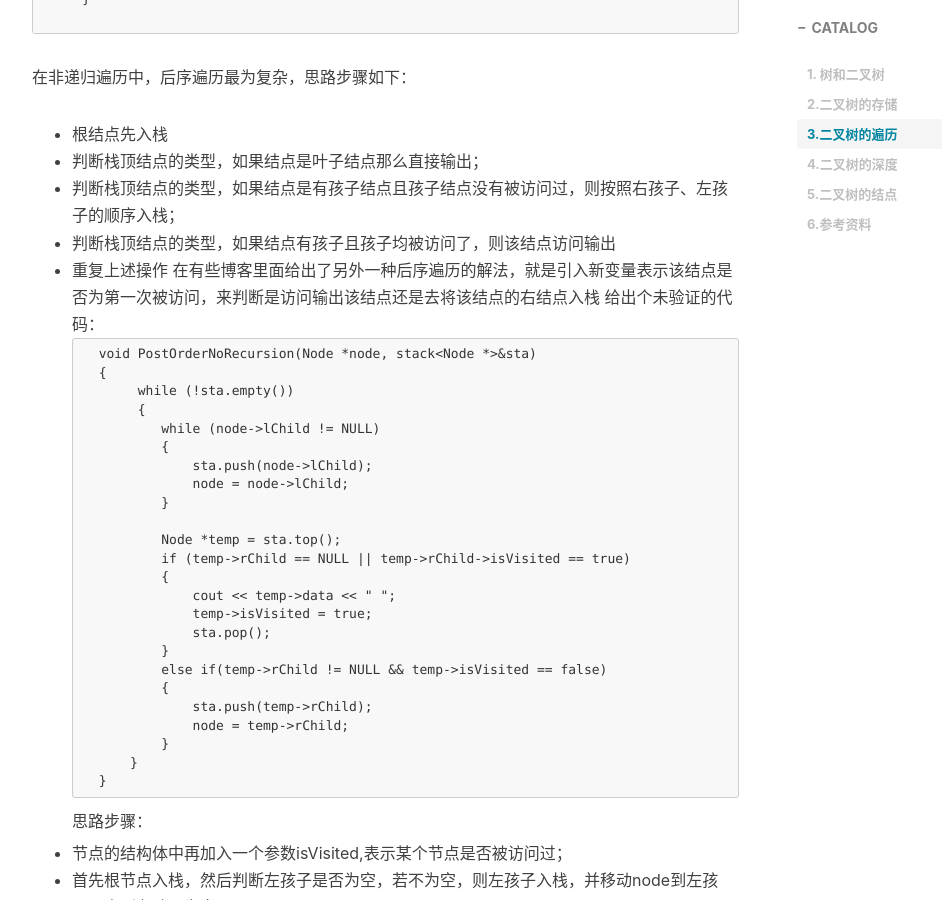
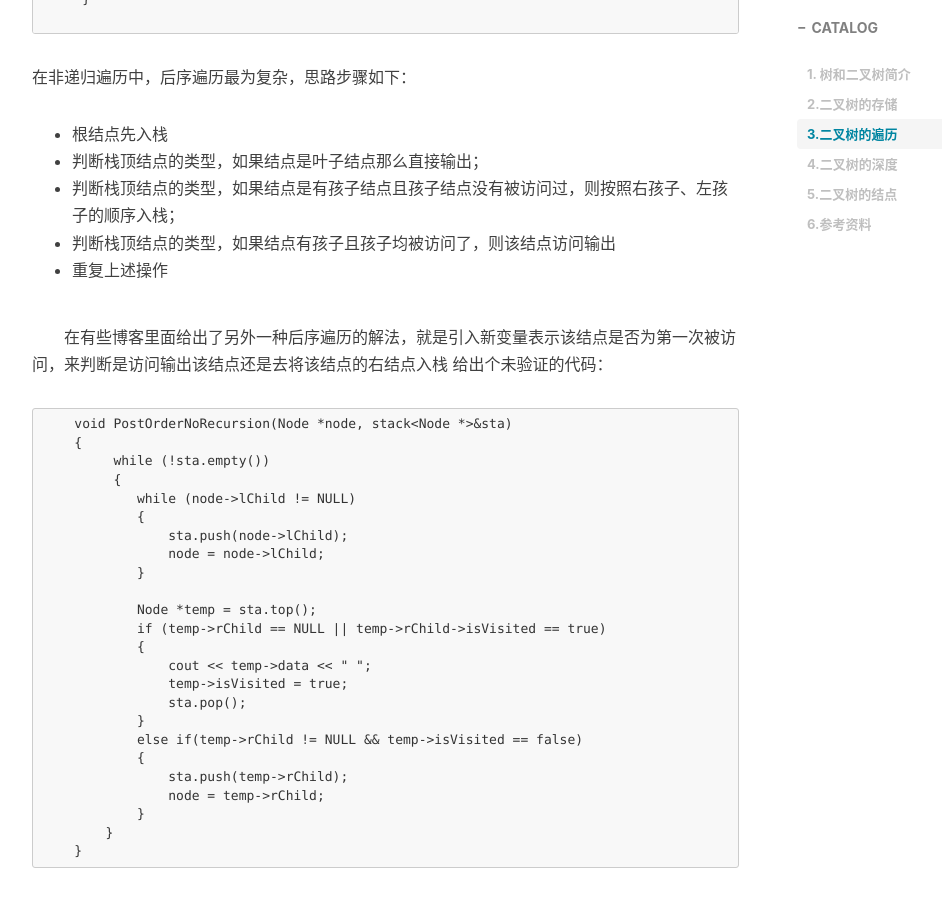
Before and after one commit to jinghaitingfeng/jinghaitingfeng.github.io, a Jekyll site: the page built from _posts/2017-12-10-二叉树.md, in a window 1280 px wide and 900 px high, scrolled down 5185 px. Shown: the whole window, without its empty margins (233-1175 px from the left). Built offline with Jekyll 4.4.1, drawn with Linux system fonts in a browser that asks for light colours; nearby versions of some CDN libraries; comment, search, counter and statistics services are not loaded.

Commit message:
修改格式

````diff
--- a/_posts/2017-12-10-二叉树.md
+++ b/_posts/2017-12-10-二叉树.md
@@ -13,7 +13,7 @@ tags:
 
 >`这篇博客：主要总结二叉树的存储、遍历、深度、结点数的基础操作，相关代码均在lintcode通过`
 
-## 1. 树和二叉树 ##
+## 1. 树和二叉树简介 ##
 　　树相对于链表、栈、队列而言是非线性结构，虽然线性结构有广泛的应用，但是对于复杂问题的求解还是需要借助于更为复杂的非线性结构来实现的。
 　　二叉树是树中较为特殊的一种，二叉树中每个结点最多只有2个孩子结点，这种特殊性
 让我们操作起来更为简单，但是二叉树在某些场景仍然无法满足要求，这时候就需要引入多叉树，但是掌握二叉树是学习多叉树的前提，所以掌握二叉树的
@@ -29,9 +29,9 @@ tags:
 或者右单支树而言采用顺序存储就会很浪费空间，因为虽然二叉树没有对应的结点，为了用物理位置表示逻辑关系，还需要为空结点分配空间。
 
 **链式存储**
-链式存储对物理内存的连续性没有要求，这样也就需要在结点本身增加指向与其有关系的结点的指针，从而用指针来实现在顺序存储时采用下标索引实现的
+　　链式存储对物理内存的连续性没有要求，这样也就需要在结点本身增加指向与其有关系的结点的指针，从而用指针来实现在顺序存储时采用下标索引实现的
 逻辑关系的表示，针对某个结点而言与其有关系的结点包括：父结点、孩子结点、兄弟结点。
-因此我们可以在每个结点中增加父结点指针、左右孩子结点指针、兄弟结点指针来实现结点之间逻辑关系的表示。但是从实际是使用中太多的指针会造成操作上的复杂
+　　因此我们可以在每个结点中增加父结点指针、左右孩子结点指针、兄弟结点指针来实现结点之间逻辑关系的表示。但是从实际是使用中太多的指针会造成操作上的复杂
 一般对每个结点是保留了其左右孩子结点，如果需要获取其父节点或者兄弟结点时，可以在遍过程中借助于栈、队列等完成对其他结点的寻找。
 
 **结点表示**
@@ -58,7 +58,7 @@ typedef struct BTreeNode
 　　所谓二叉树的遍历是指我们可以从某个结点出发走遍二叉树上的所有结点的过程，二叉树的遍历并非前中后、层次这四种遍历，相反二叉树可以遍历的种类数
 与结点数n有关系，中间涉及到卡特兰数等知识，但是大部分的遍历是无规律可循的，其中前序、中序、后序、层次遍历从深度和广度两个角度出发
 对二叉树进行遍历，因此其中有很强的规律可以遵循，因此我们常说的二叉树的遍历多指上面的4种有规律的遍历，但是绝不是说二叉树只有4种遍历。
-由于树的定义就是递归，因此我们在遍历二叉树时多借助于递归，但是由于递归在系统实现时借助大量的堆栈操作来保留函数执行的现场，如果在数据量很大
+    由于树的定义就是递归，因此我们在遍历二叉树时多借助于递归，但是由于递归在系统实现时借助大量的堆栈操作来保留函数执行的现场，如果在数据量很大
 的时候递归遍历可能或造成堆栈溢出、从时间角度来说递归遍历相比非递归遍历耗时更多，因此对于数据量较大并且时间要求较高的场合应该选择非递归实现。
 **前序遍历**
 ```
@@ -211,7 +211,8 @@ typedef struct BTreeNode
 - 判断栈顶结点的类型，如果结点是有孩子结点且孩子结点没有被访问过，则按照右孩子、左孩子的顺序入栈；
 - 判断栈顶结点的类型，如果结点有孩子且孩子均被访问了，则该结点访问输出
 - 重复上述操作
-在有些博客里面给出了另外一种后序遍历的解法，就是引入新变量表示该结点是否为第一次被访问，来判断是访问输出该结点还是去将该结点的右结点入栈
+
+　　在有些博客里面给出了另外一种后序遍历的解法，就是引入新变量表示该结点是否为第一次被访问，来判断是访问输出该结点还是去将该结点的右结点入栈
 给出个未验证的代码：
 ```
     void PostOrderNoRecursion(Node *node, stack<Node *>&sta)
@@ -284,7 +285,7 @@ typedef struct BTreeNode
 先左后右的顺序入队；
 - 重复上述步骤；
 
-在lintcode70题中要求按照从底向上的顺序输出树的各层结点，只需要在本题的基础上做vector容器的反序输出即可。
+    在lintcode70题中要求按照从底向上的顺序输出树的各层结点，只需要在本题的基础上做vector容器的反序输出即可。
 我们仍然可以在69题的基础上扩展出另外一道百度面试题：求二叉树的最大宽度，只需要在69题中增加对每层结点数的记录找最大的一层就可以。
 
 ## 4.二叉树的深度 ##
````
